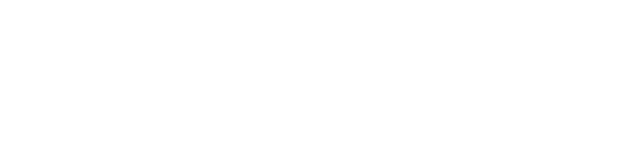
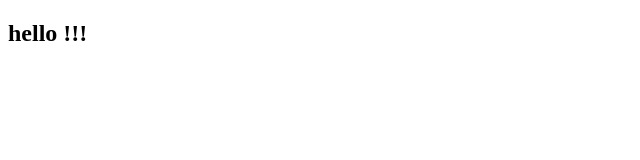
Before and after one commit to emadmoenes/Lab-2-Git, a plain HTML site: page index.html in a window 1280 px wide. Shown: the whole page, without its empty margins (0-640 px from the left). Drawn offline with Linux system fonts and the light colour scheme.

Commit message:
edit html!!!!!

```diff
--- a/index.html
+++ b/index.html
@@ -5,5 +5,7 @@
     <meta name="viewport" content="width=device-width, initial-scale=1.0" />
     <title>Document</title>
   </head>
-  <body></body>
+  <body>
+    <h2>hello !!!</h2>
+  </body>
 </html>
```
